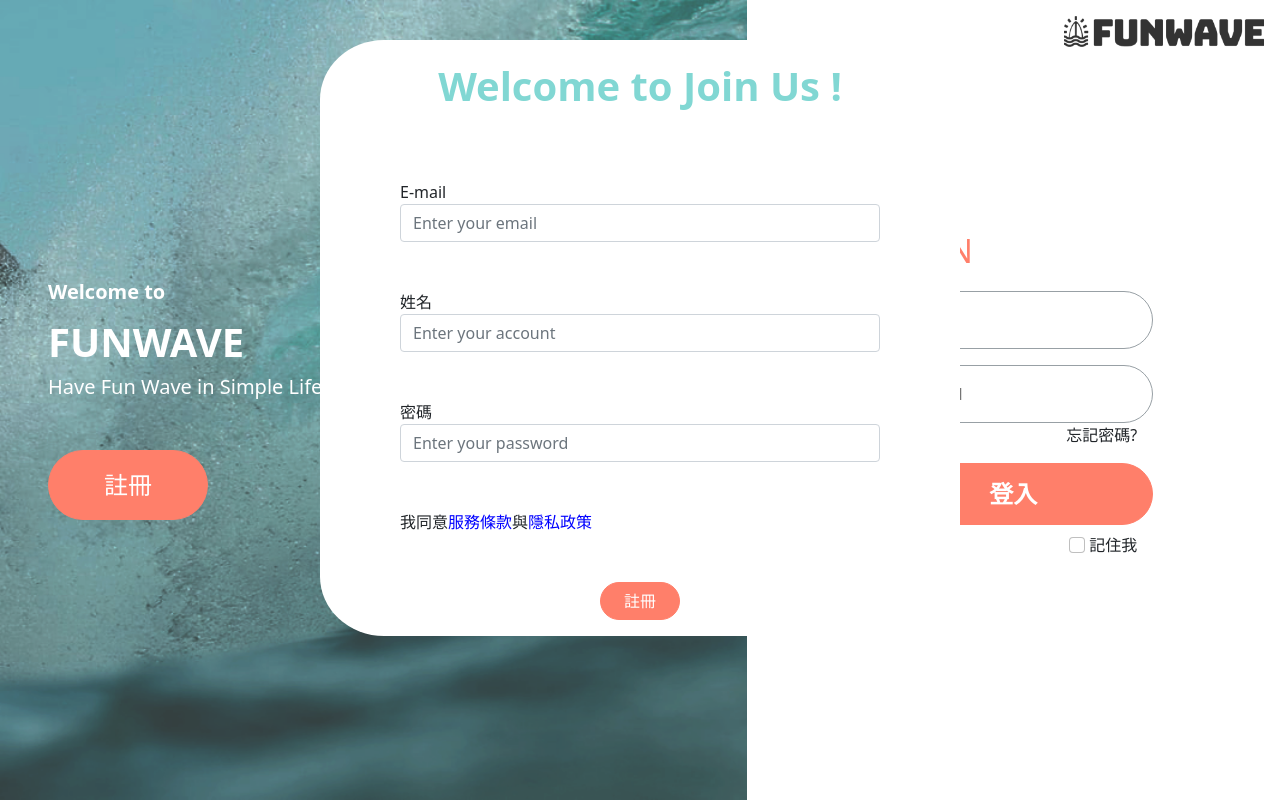
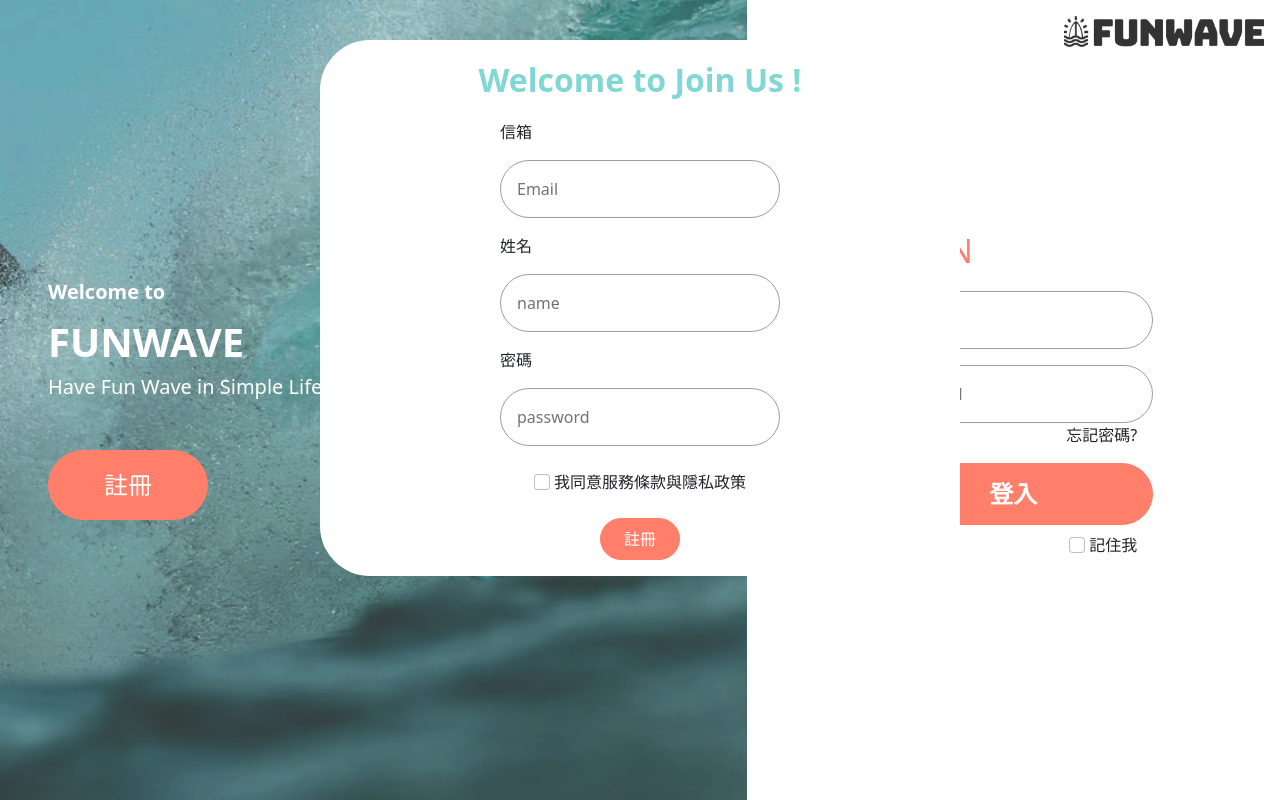
Before and after one commit to verayu0217/funwave_frontend, a React (Create React App) app: page /login in a window 1280 px wide. Built offline with nearby package versions, Linux system fonts and the light colour scheme.

Commit message:
切版sign-u.p.js

```diff
--- a/src/pages/Members/SignUp.js
+++ b/src/pages/Members/SignUp.js
@@ -7,49 +7,61 @@ function SignUp(showModal, setshowModal) {
   return (
     <>
       {showModal ? (
-        <div className="background">
-          <form className="d-flex justify-content-center align-items-centermt my-3">
-            <div style={{ width: '90%' }}>
+        <div className="background col-md-6 col-sm-12">
+          <form className="d-flex justify-content-center align-items-center my-3">
+            <div style={{ width: '60%' }}>
               <div className="d-flex justify-content-center">
-                <p className="title fs-1 fw-bold">Welcome to Join Us !</p>
+                <p className="title fs-2 fw-bold">Welcome to Join Us !</p>
               </div>
-              <div className="m-5">
-                <label>E-mail</label>
+              <div className="d-flex justify-content-center">
+                <ul className="list-unstyled">
+                  <li className="mb-3">
+                    <label className="me-3">信箱</label>
                     <input
+                      className="form-control mt-3 p-3"
                       type="text"
-                  placeholder="Enter your email"
-                  className="form-control "
+                      name="email"
+                      id=""
+                      placeholder="Email"
                     />
-              </div>
-              <div className="m-5">
-                <label>姓名</label>
+                  </li>
+                  <li className="mb-3">
+                    <label className="me-3">姓名</label>
                     <input
+                      className="form-control mt-3 p-3"
                       type="text"
-                  placeholder="Enter your account"
-                  className="form-control"
+                      name="name"
+                      id=""
+                      placeholder="name"
                     />
-              </div>
-              <div className="m-5">
-                <label>密碼</label>
+                  </li>
+                  <li className="mb-3">
+                    <label className="me-3">密碼</label>
                     <input
+                      className="form-control mt-3 p-3"
                       type="text"
-                  placeholder="Enter your password"
-                  className="form-control"
+                      name="password"
+                      id=""
+                      placeholder="password"
                     />
-              </div>
-              <div className="m-5">
-                <label
-                  className="form-check-label"
+                  </li>
+                  <li className="d-flex justify-content-center m-4">
+                    <input
+                      className="form-check-input me-1"
                       type="checkbox"
-                  name="remember"
+                      name="agree"
                       id=""
                     />
-                我同意<span>服務條款</span>與<span>隱私政策</span>
+                    <label className="form-check-label">
+                      我同意<a>服務條款</a>與<a>隱私政策</a>
+                    </label>
+                  </li>
+                </ul>
               </div>
 
               <div className="d-flex justify-content-center">
                 <button
-                  className="btn btn-info text-white"
+                  className="btn btn-info text-white p-2"
                   style={{ width: '80px' }}
                 >
                   註冊
--- a/src/styles/component.scss
+++ b/src/styles/component.scss
@@ -1,22 +1,23 @@
 @import './global.scss';
 
+// 註冊底圖(login)
 .leftSignUp{
     background:url(../data/images/login.png);
     background-size: cover;
     z-index: 0;
 }
+// 註冊區域(login)
 .demo{
     background:rgba(255,255,255,0.1);
 }
-span{
-    color: blue;
-}
+// 共用的btn圓角
 .btn{
     border-radius: 50px;
 }
 .signupBtn{
     width: 160px;
 }
+// logo 位置
 .logo{
     width: 200px;
     position: absolute;
@@ -44,13 +45,25 @@ input{
     position: fixed;
     top:5%;
     left:25%;
-    border-radius: 10%;
+    border-radius: 50px;
 }
 .title{
     color:$secondary;
     text-align: center;
 
 }
-span{
-    color: blue;
+.form-control{
+    border-radius: 50px;
+    width: 280px;
+    border: 1px solid $gray;
 }
+@media screen and (max-width: 375px) {
+    .background{
+        // position: fixed;
+        // top:5%;
+        // left:;
+    }
+    .title{
+        // font-size: 0.5rem;
+    }
+}
```
Lines whose indentation alone changed are shown as unchanged.
